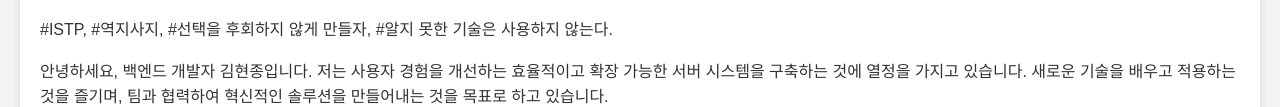
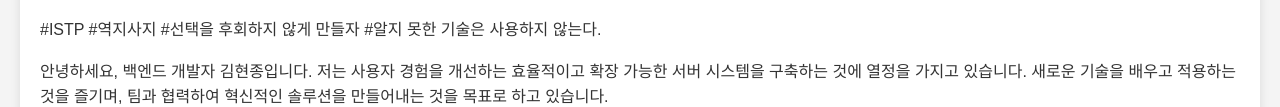
Before and after one commit to bellringstar/portfolio, a plain HTML site: page index.html in a window 1280 px wide. Shown: the part 436-543 px from the top of the page. Drawn offline with Linux system fonts and the light colour scheme.

Commit message:
오타수정

```diff
--- a/index.html
+++ b/index.html
@@ -137,7 +137,7 @@
 
         <section id="about">
             <h2>About Me</h2>
-            <p>#ISTP, #역지사지, #선택을 후회하지 않게 만들자, #알지 못한 기술은 사용하지 않는다.</p>
+            <p>#ISTP #역지사지 #선택을 후회하지 않게 만들자 #알지 못한 기술은 사용하지 않는다.</p>
             <p>안녕하세요, 백엔드 개발자 김현종입니다. 저는 사용자 경험을 개선하는 효율적이고 확장 가능한 서버 시스템을 구축하는 것에 열정을 가지고 있습니다. 새로운 기술을 배우고 적용하는 것을 즐기며, 팀과 협력하여 혁신적인 솔루션을 만들어내는 것을 목표로 하고 있습니다.</p>
         </section>
 
```
